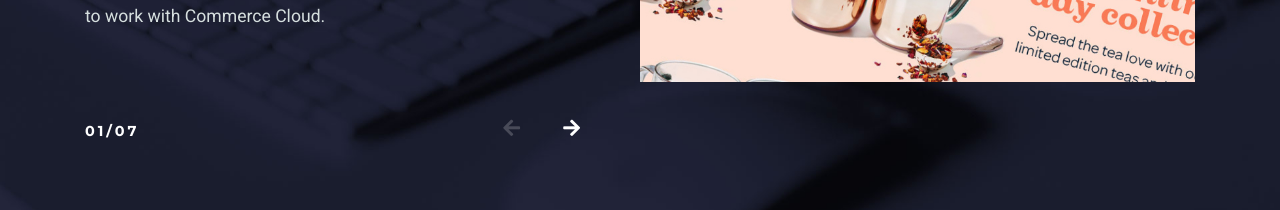
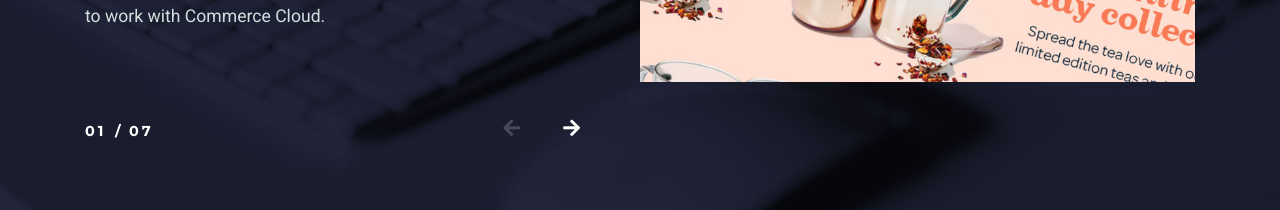
Before and after one commit to andresfloresdev/andresflores.ca, a Nuxt app: page / in a window 1280 px wide. Shown: the part 2480-2690 px from the top of the page. Built offline with nearby package versions, Linux system fonts and the light colour scheme.

Commit message:
Tweak work count styles

```diff
--- a/assets/styles/components/Work.scss
+++ b/assets/styles/components/Work.scss
@@ -156,6 +156,17 @@
   }
 }
 
+.work-count-current {
+  width: 30px;
+  display: inline-block;
+}
+
+.work-count-total {
+  @extend .work-count-current;
+
+  text-align: right;
+}
+
 .work-actions {
   @extend .list-unstyled;
 
```
